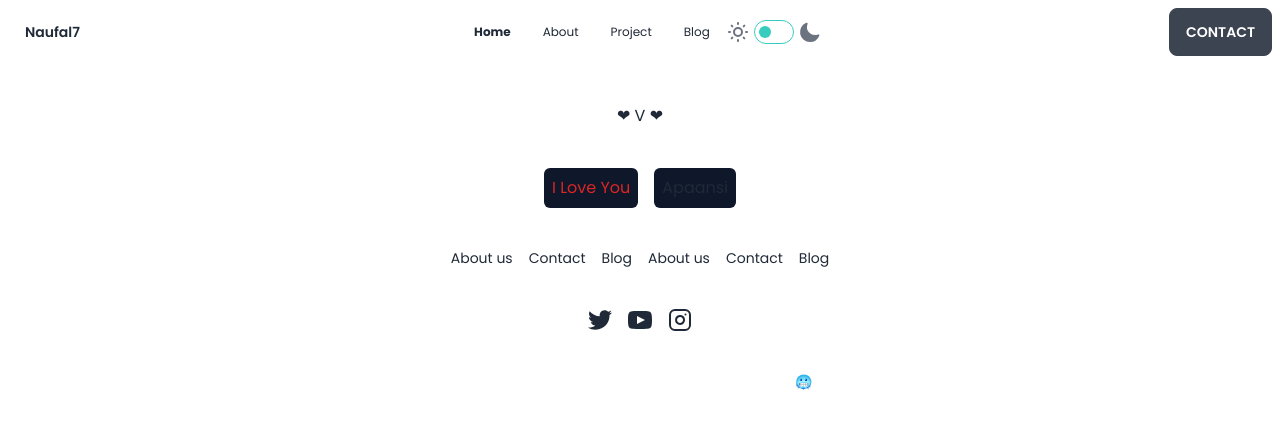
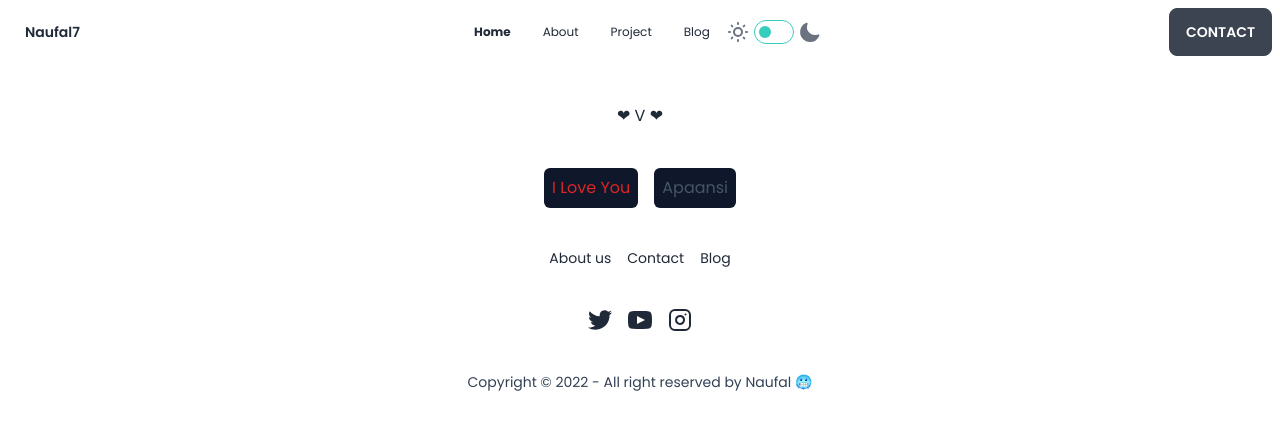
Before and after one commit to NaufalXDs/naufal, a Next.js app: page /secret in a window 1280 px wide. Shown: the top 430 px of the page. Built offline with nearby package versions, Linux system fonts and the light colour scheme.

Commit message:
fix footer

```diff
--- a/components/Footer.js
+++ b/components/Footer.js
@@ -4,15 +4,6 @@ export default function Footer() {
   return (
     <footer className="footer footer-center p-10 text-base-content rounded items-center">
       <div className="grid grid-flow-col gap-4">
-        <a className="link link-hover" href="#About">
-          About us
-        </a>
-        <a className="link link-hover" href="mailto:naufal@naufalxd.xyz">
-          Contact
-        </a>
-        <a className="link link-hover cursor-not-allowed" href="/blog">
-          Blog
-        </a>
         <a className="link link-hover" href="#About">
           About us
         </a>
@@ -51,7 +42,7 @@ export default function Footer() {
         </div>
       </div>
       <div>
-        <p className="text-white">Copyright © 2022 - All right reserved by Naufal 🥶</p>
+        <p className="text-slate-700 dark:text-white">Copyright © 2022 - All right reserved by Naufal 🥶</p>
       </div>
     </footer>
   );
--- a/pages/_document.js
+++ b/pages/_document.js
@@ -22,7 +22,7 @@ class MyDocument extends Document {
 
   render() {
     return (
-      <Html>
+      <Html data-theme="dark, autumn">
         <Head>
           <link rel="preconnect" href="https://fonts.googleapis.com" />
           <link rel="preconnect" href="https://fonts.gstatic.com" crossOrigin="" />
--- a/pages/secret.js
+++ b/pages/secret.js
@@ -11,7 +11,7 @@ export default function Secret() {
         <button onClick={acc} className="rounded-md bg-slate-900 p-2 text-red-600">
           I Love You
         </button>
-        <button className="bg-slate-900 p-2 rounded-md" onClick={apansi}>
+        <button className="bg-slate-900 p-2 rounded-md text-slate-600" onClick={apansi}>
           Apaansi
         </button>
       </div>
--- a/tailwind.config.js
+++ b/tailwind.config.js
@@ -3,6 +3,7 @@ module.exports = {
   content: ["./pages/**/*.{js,ts,jsx,tsx}", "./components/**/*.{js,ts,jsx,tsx}"],
   theme: {
     themes: ["dark", "autumn"],
+    darkMode: ['[data-mode="dark"]'],
     container: {
       center: true,
       padding: "16px",
```
